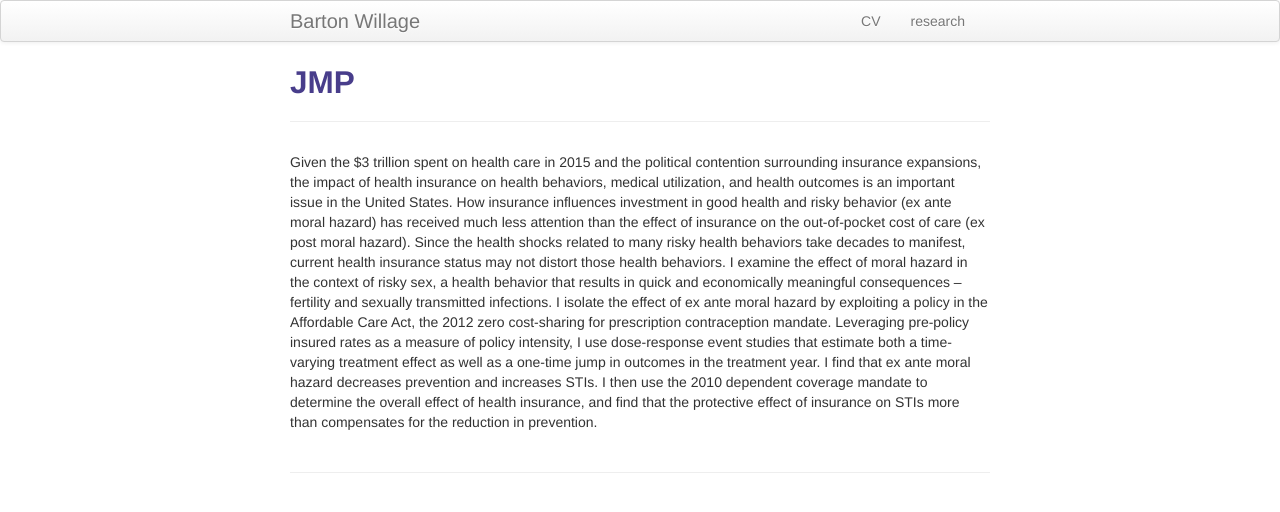
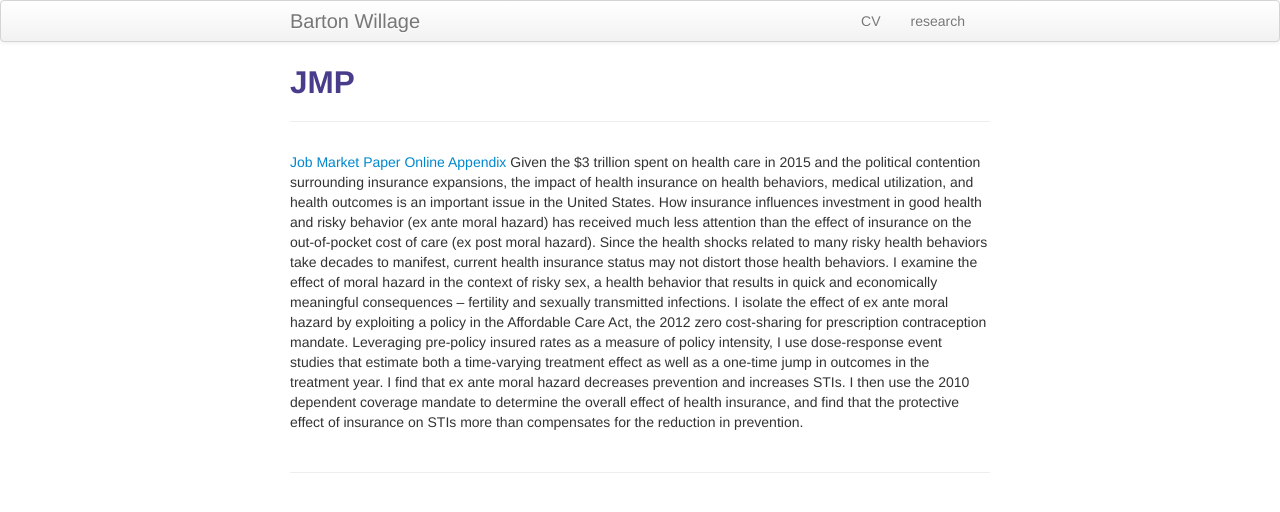
Before and after one commit to bjwillage/bjwillage.github.io, a Jekyll site: the page built from jmp.md, in a window 1280 px wide. Shown: the top 512 px of the page. Built offline with Jekyll 4.4.1, drawn with Linux system fonts in a browser that asks for light colours.

Commit message:
Update jmp.md

```diff
--- a/jmp.md
+++ b/jmp.md
@@ -3,5 +3,5 @@ layout: page
 title: JMP
 description: Barton Willage's JMP page
 ---
-
+[Job Market Paper]({{ BASE_PATH}}/pages/working_papers/JMP.pdf) [Online Appendix]({{ BASE_PATH}}/pages/working_papers/JMP_Appendix.pdf)
 Given the $3 trillion spent on health care in 2015 and the political contention surrounding insurance expansions, the impact of health insurance on health behaviors, medical utilization, and health outcomes is an important issue in the United States. How insurance influences investment in good health and risky behavior (ex ante moral hazard) has received much less attention than the effect of insurance on the out-of-pocket cost of care (ex post moral hazard). Since the health shocks related to many risky health behaviors take decades to manifest, current health insurance status may not distort those health behaviors. I examine the effect of moral hazard in the context of risky sex, a health behavior that results in quick and economically meaningful consequences – fertility and sexually transmitted infections. I isolate the effect of ex ante moral hazard by exploiting a policy in the Affordable Care Act, the 2012 zero cost-sharing for prescription contraception mandate. Leveraging pre-policy insured rates as a measure of policy intensity, I use dose-response event studies that estimate both a time-varying treatment effect as well as a one-time jump in outcomes in the treatment year. I find that ex ante moral hazard decreases prevention and increases STIs. I then use the 2010 dependent coverage mandate to determine the overall effect of health insurance, and find that the protective effect of insurance on STIs more than compensates for the reduction in prevention.
```
